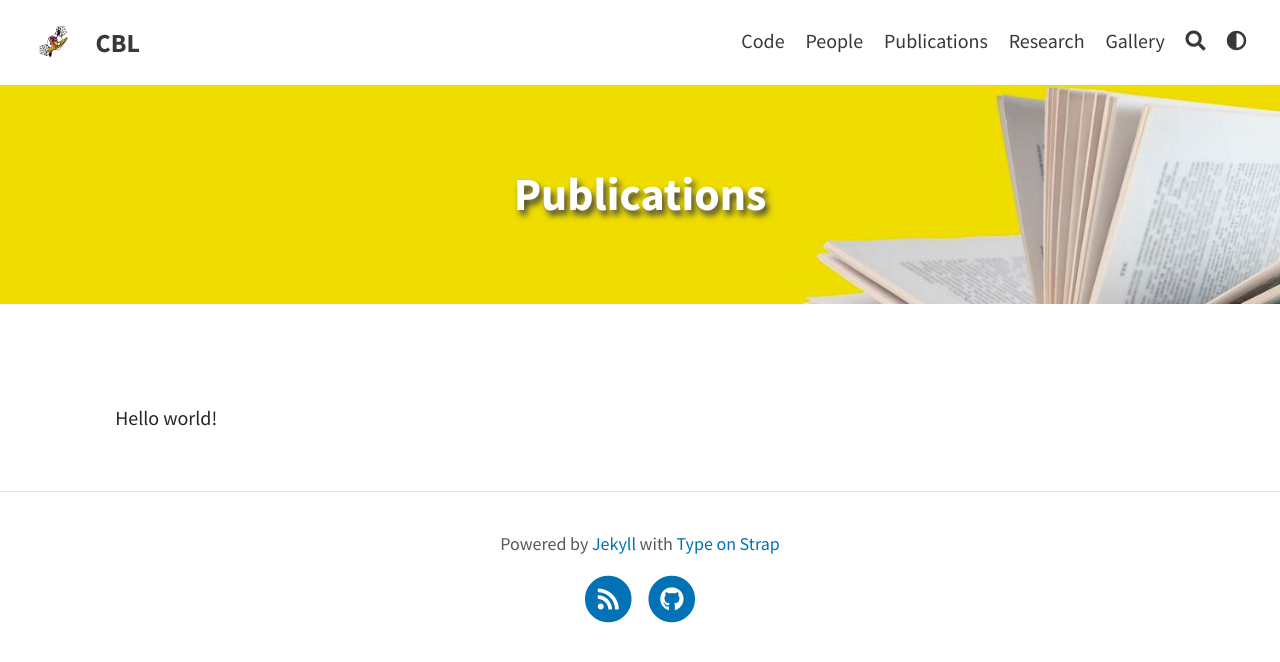
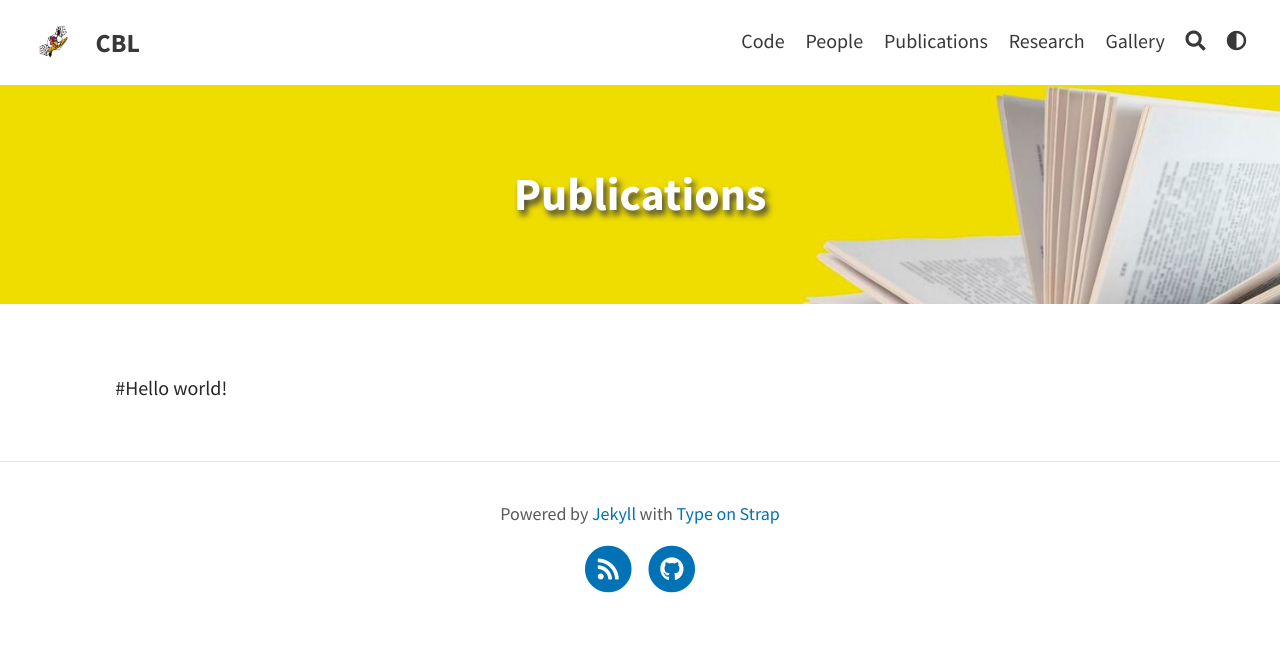
Before and after one commit to CBL-UCF/CBL-UCF.github.io, a Jekyll site: the page built from pages/Publications.md, in a window 1280 px wide. Shown: the top 662 px of the page. Built offline with Jekyll 4.4.1, drawn with Linux system fonts in a browser that asks for light colours; a script that is not in the unit is left out.

Commit message:
Update Publications.md

```diff
--- a/pages/Publications.md
+++ b/pages/Publications.md
@@ -5,5 +5,5 @@ permalink: /Publications/
 feature-img: "assets/img/publication.jpg"
 ---
 
-<br/><br/>
-Hello world!
+<br/>
+#Hello world!
```
